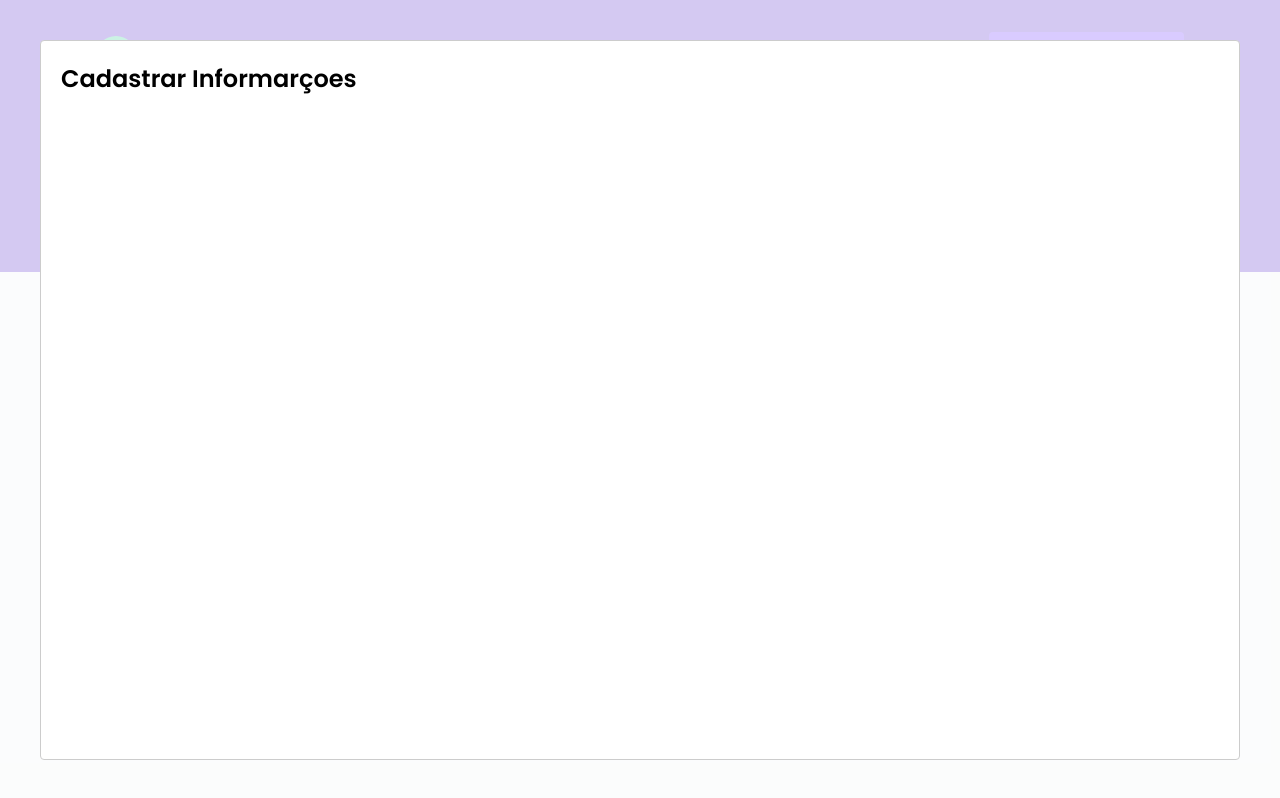
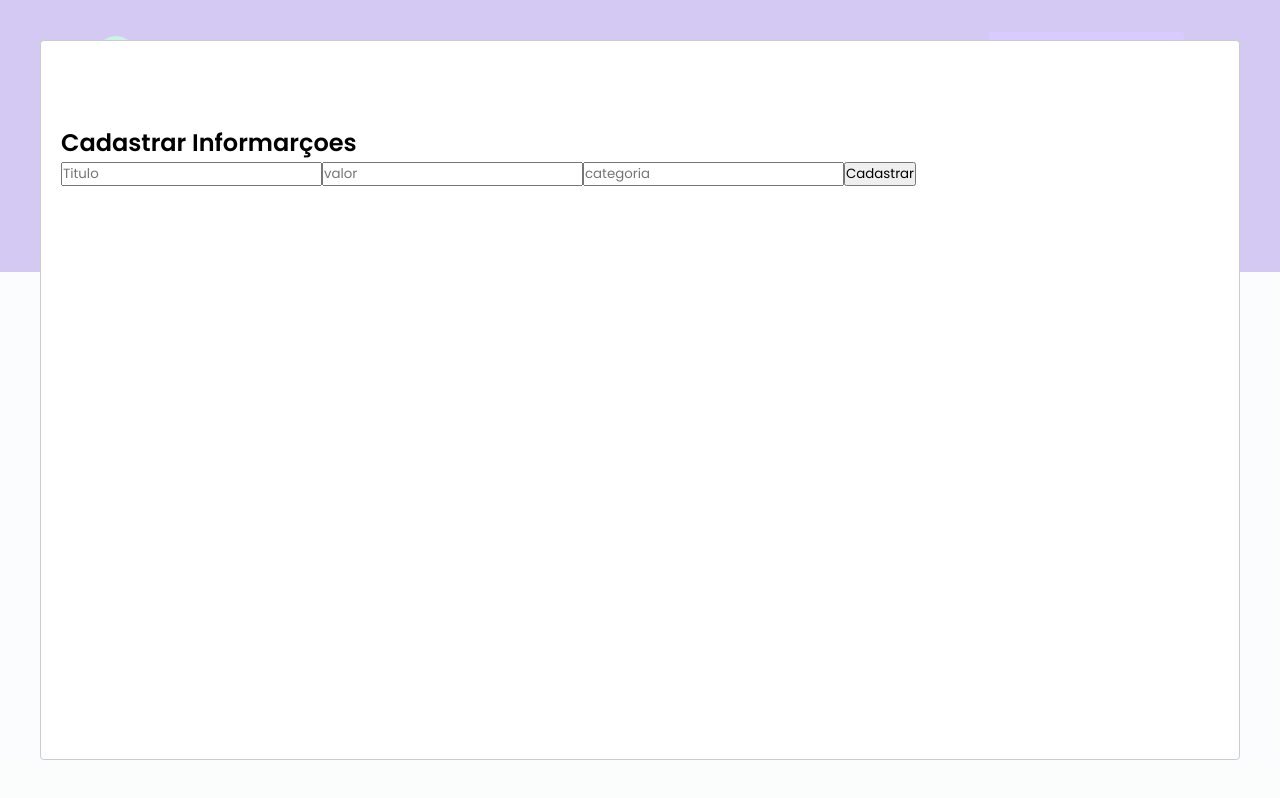
Before and after one commit to RafaelKozar/mymoney, a React (Create React App) app: page / in a window 1280 px wide. Both pictures are taken after a click on the button "Nova Transação". Built offline with nearby package versions, Linux system fonts and the light colour scheme; no server answers; what miragejs would draw is missing.

Commit message:
init html modal new transactions

```diff
--- a/src/App.tsx
+++ b/src/App.tsx
@@ -4,6 +4,7 @@ import { Dashboard } from './components/Dashboard/Dashboard';
 import { Header } from './components/Header/Header';
 import { createServer } from 'miragejs';
 import { GlobalStyle } from './styles/global'
+import { NewTransactionsModal } from './components/NewTransactionsModal/NewTransactionsModal';
 
 createServer({
   routes() {
@@ -24,6 +25,8 @@ createServer({
   }
 });
 
+Modal.setAppElement('#root')
+
 export function App() {
 
   const [isNewTransactionModalOpen, setIsNewTransactionModalOpen] = useState(false);
@@ -40,12 +43,10 @@ export function App() {
     <>
       <Header onOpenNewTransactionModal={handleOpenNewTransactionModal} />
       <Dashboard />
-      <Modal
+      <NewTransactionsModal
         isOpen={isNewTransactionModalOpen}
-        onRequestClose={handleCloseNewTransactionModal}>
+         onRequestClose={handleOpenNewTransactionModal} />
 
-        <h2>Cadastrar Informarçoes</h2>
-      </Modal>
       <GlobalStyle />
 
     </>
--- /dev/null
+++ b/src/components/NewTransactionsModal/NewTransactionsModal.tsx
@@ -0,0 +1,32 @@
+import Modal from 'react-modal';
+import { Container } from '../TransactionsTable/styles';
+
+interface NewTransactionsModalProps {
+    isOpen: boolean;
+    onRequestClose: () => void;
+}
+
+export function NewTransactionsModal({ isOpen, onRequestClose }: NewTransactionsModalProps) {
+    return (
+        <Modal
+            isOpen={isOpen}
+            onRequestClose={onRequestClose}>
+            <Container>
+                <h2>Cadastrar Informarçoes</h2>
+
+                <input placeholder="Titulo" />
+
+                <input
+                    type="number"
+                    placeholder="valor" />
+
+                <input
+                    placeholder="categoria" />
+
+                <button type="submit">
+                    Cadastrar
+                </button>
+            </Container>
+        </Modal>
+    );
+}
--- /dev/null
+++ b/src/components/NewTransactionsModal/styles.ts
@@ -0,0 +1,3 @@
+import styled from  'styled-components';
+
+export const Container = styled.form``;
```
